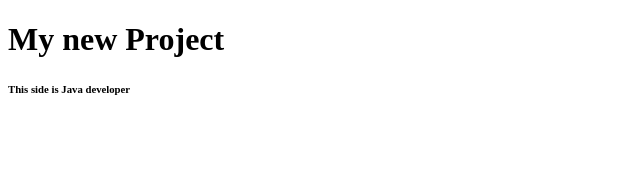
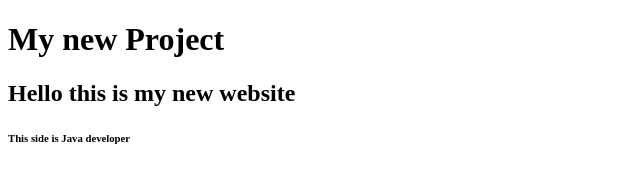
Before and after one commit to ManishUpare/NewProjectHtml, a plain HTML site: page index.html in a window 1280 px wide. Shown: the whole page, without its empty margins (0-640 px from the left). Drawn offline with Linux system fonts and the light colour scheme.

Commit message:
second commit

```diff
--- a/index.html
+++ b/index.html
@@ -7,6 +7,7 @@
 </head>
 <body>
     <h1>My new Project</h1>
+    <h2>Hello this is my new website</h2>
     <h6>This side is Java developer</h6>
 </body>
 </html>
```
